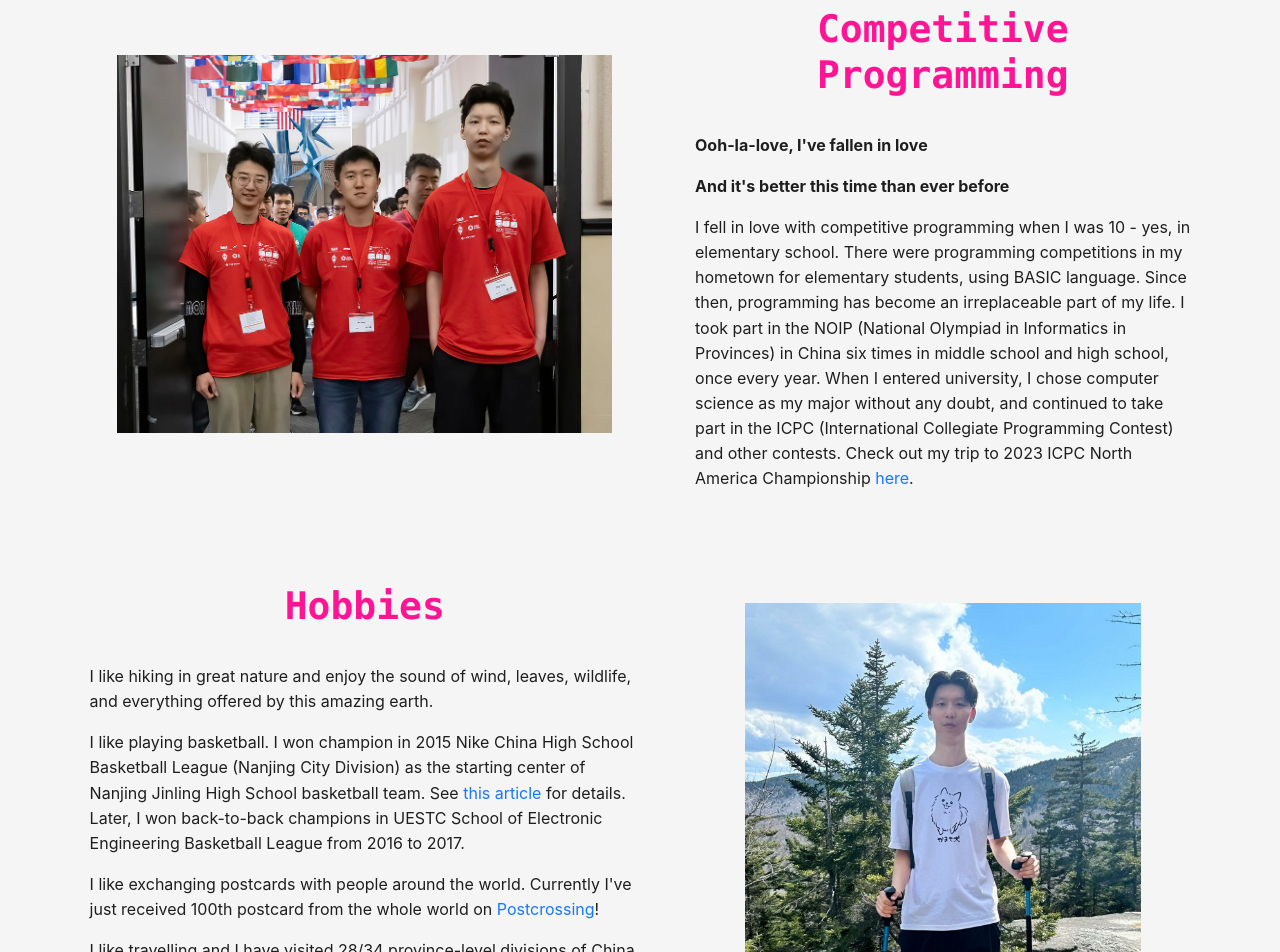
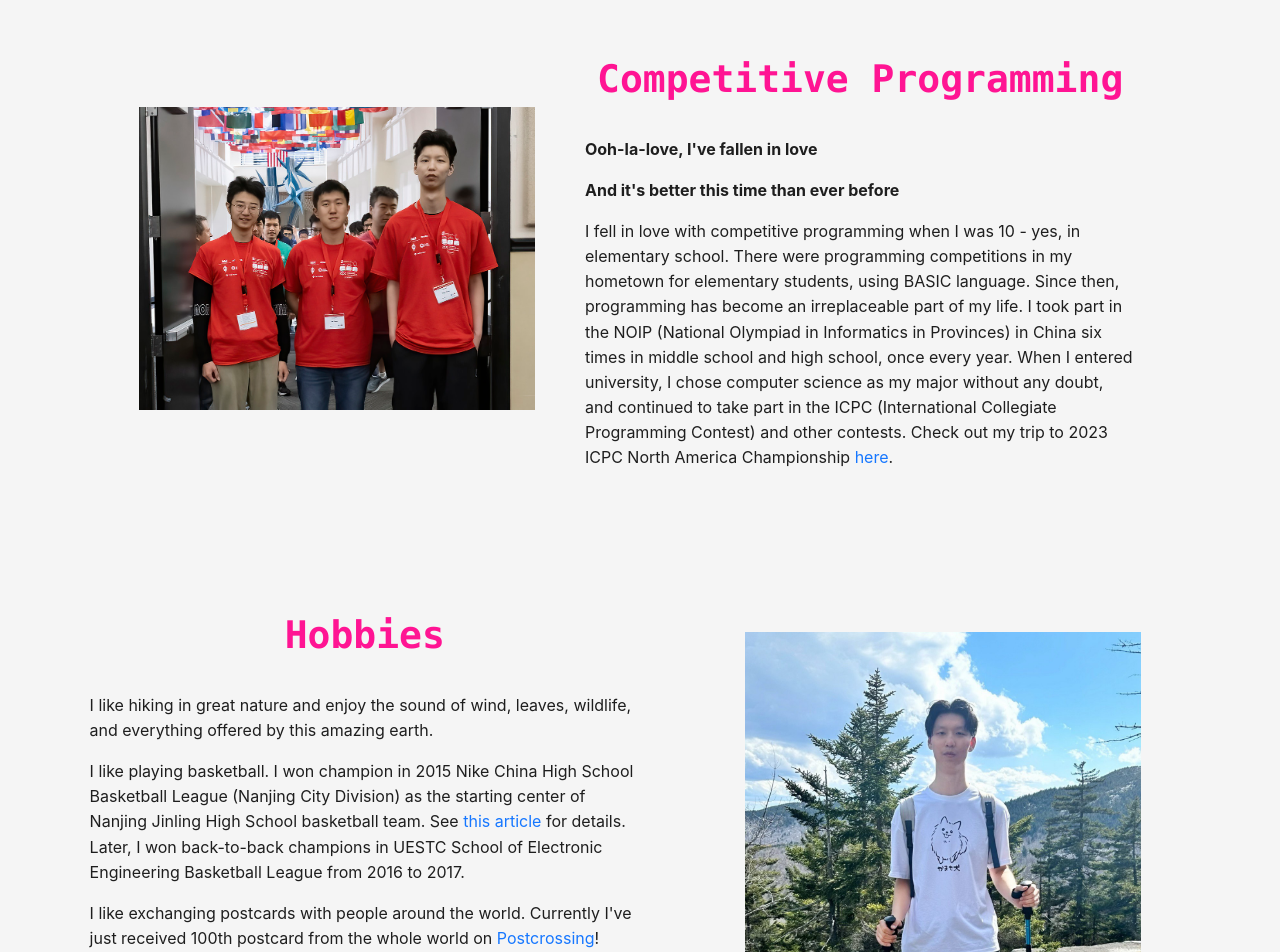
Before and after one commit to ZhangYW18/portfolio, a React (Create React App) app: page /about in a window 1280 px wide. Shown: the part 580-1532 px from the top of the page. Built offline with nearby package versions, Linux system fonts and the light colour scheme.

Commit message:
Use media query for about me page

```diff
--- a/package.json
+++ b/package.json
@@ -12,6 +12,7 @@
     "react": "^18.3.1",
     "react-code-blocks": "^0.1.6",
     "react-dom": "^18.3.1",
+    "react-responsive": "^10.0.0",
     "react-router-dom": "^6.23.0",
     "react-scripts": "5.0.1",
     "web-vitals": "^2.1.4"
--- a/src/About/About.jsx
+++ b/src/About/About.jsx
@@ -1,140 +1,82 @@
 import React from 'react';
-import {Carousel, Flex, Image, Typography} from "antd";
+import {Carousel, Flex} from "antd";
 
 import '../Blog/blog.css'
-
-const { Title } = Typography;
-
-const titleStyle = {
-  color: "deeppink",
-  display: 'inline-block',
-  position: 'relative',
-  fontFamily: 'Monaco',
-  fontWeight: 'bold',
-}
+import AboutSection from "./AboutSection/AboutSection";
+import {useMediaQuery} from "react-responsive";
 
 function About(props) {
+  const isTablet = useMediaQuery({ query: '(max-width: 1200px)' });
+
   return (
     <Flex vertical style={{
       gap: '50px',
-      padding: "0 7%",
+      paddingTop: isTablet ? "50px" : 0,
+      paddingBottom: isTablet ? "50px" : 0,
+      paddingLeft: "7%",
+      paddingRight: "7%",
     }}>
       {/*section 1: about me*/}
-      <Flex style={{
-        paddingTop: "50px"
-      }}>
-        <Flex justify={'center'} align={'center'} vertical style={{
-          width: '55%',
-          textAlign: "left",
-          paddingRight: '5%',
-        }}>
-          <Flex style={{
-            textAlign: 'center',
-          }}>
-            <Title level={1} style={titleStyle }>About Me</Title>
-          </Flex>
-          <Typography>
-            <p>
+      <AboutSection
+        title={"About Me"}
+        paragraphs={
+          [
+            <div>
               Hi there! I'm Yiwei. I'm a software engineer from China.
-            </p>
-            <p>
+            </div>,
+            <div>
               I previously worked as an SDE intern at DoorDash, VMware and ByteDance, and my project won Most Innovative Project as Rank 1 overall in VMware Intern Poster Session. I am an active member of the open-source community and have contributed to popular repositories. I have a solid background in terms of algorithms and data structures and have won several awards in programming contests like <a href={"https://icpc.global/"}>ACM-ICPC</a>. I am passionate to learn about new technologies and share what I learned, and currently running a personal <a href={"http://blog.csdn.net/sinat_35406909"}>tech blog</a> which achieved more than 250,000 clicks.
-            </p>
-          </Typography>
-        </Flex>
-
-        <Flex style={{ width: '45%' }} align={'center'}>
-          <Image src={process.env.PUBLIC_URL + "/images/about/me1.jpeg"} alt="me" style={{ width: '80%', maxHeight: '600px' }}/>
-        </Flex>
-      </Flex>
+            </div>,
+          ]
+        }
+        picUrl={"/images/about/me1.jpeg"}
+      />
 
       {/*section 2: competitive programming*/}
+      <AboutSection
+        title={"Competitive Programming"}
+        paragraphs={
+          [
+            <div>
+              <b> {String.raw`Ooh-la-love, I've fallen in love`} </b>
+            </div>,
+            <div>
+              <b> {String.raw`And it's better this time than ever before`} </b>
+            </div>,
+            <div>
+              I fell in love with competitive programming when I was 10 - yes, in elementary school. There were programming competitions in my hometown for elementary students, using BASIC language. Since then, programming has become an irreplaceable part of my life. I took part in the NOIP (National Olympiad in Informatics in Provinces) in China six times in middle school and high school, once every year. When I entered university, I chose computer science as my major without any doubt, and continued to take part in the ICPC (International Collegiate Programming Contest) and other contests. Check out my trip to 2023 ICPC North America Championship <a href={"https://blog.cs.brown.edu/2023/08/07/whats-your-most-brilliant-moment-my-icpc-nac-trip/"}>here</a>.
+            </div>
+          ]
+        }
+        picUrl={"/images/about/icpc2.jpg"}
+        reverse
+      />
 
-      <Flex>
-        <Flex justify={'center'} align={'center'} style={{
-          width: '50%',
-        }}>
-            <div>
-              <Image src={process.env.PUBLIC_URL + "/images/about/icpc2.jpg"} alt="me" style={{ width: '90%', maxHeight: '500px' }}/>
-            </div>
-          {/*<Carousel autoplay style={{*/}
-          {/*  width: '80%',*/}
-          {/*  maxWidth: '600px',*/}
-          {/*}}>*/}
-          {/*  <div>*/}
-          {/*    <Image src={process.env.PUBLIC_URL + "/images/about/icpc2.jpg"} alt="me" style={{  }}/>*/}
-          {/*  </div>*/}
-          {/*  <div>*/}
-          {/*    <Image src={process.env.PUBLIC_URL + "/images/about/icpc3.jpg"} alt="me" style={{ }}/>*/}
-          {/*  </div>*/}
-          {/*  <div>*/}
-          {/*    <Image src={process.env.PUBLIC_URL + "/images/about/icpc.jpeg"} alt="me" style={{ }}/>*/}
-          {/*  </div>*/}
-          {/*</Carousel>*/}
-        </Flex>
-
-        <Flex justify={'center'} align={'center'} vertical style={{
-          width: '50%',
-          textAlign: "left",
-          paddingLeft: '5%',
-        }}>
-          <Flex style={{
-            textAlign: 'center',
-          }}>
-            <Title level={1} style={titleStyle}>Competitive Programming</Title>
-          </Flex>
-          <Typography>
-            <p>
-              <b> {String.raw`Ooh-la-love, I've fallen in love`} </b>
-            </p>
-            <p>
-              <b> {String.raw`And it's better this time than ever before`} </b>
-            </p>
-            <p>
-              I fell in love with competitive programming when I was 10 - yes, in elementary school. There were programming competitions in my hometown for elementary students, using BASIC language. Since then, programming has become an irreplaceable part of my life. I took part in the NOIP (National Olympiad in Informatics in Provinces) in China six times in middle school and high school, once every year. When I entered university, I chose computer science as my major without any doubt, and continued to take part in the ICPC (International Collegiate Programming Contest) and other contests. Check out my trip to 2023 ICPC North America Championship <a href={"https://blog.cs.brown.edu/2023/08/07/whats-your-most-brilliant-moment-my-icpc-nac-trip/"}>here</a>.
-            </p>
-          </Typography>
-        </Flex>
-
-      </Flex>
 
       {/*section 3: hobbies*/}
-      <Flex>
-        <Flex justify={'center'} align={'center'} vertical style={{
-          width: '55%',
-          textAlign: "left",
-          paddingRight: '5%',
-        }}>
-          <Flex style={{
-            textAlign: 'center',
-          }}>
-            <Title level={1} style={titleStyle }>Hobbies</Title>
-          </Flex>
-          <Typography>
-            <p>
+      <AboutSection
+        title={"Hobbies"}
+        paragraphs={
+          [
+            <div>
               I like hiking in great nature and enjoy the sound of wind, leaves, wildlife, and everything offered by this amazing earth.
-            </p>
-            <p>
+            </div>,
+            <div>
               I like playing basketball. I won champion in 2015 Nike China High School Basketball League (Nanjing City Division) as the starting center of Nanjing Jinling High School basketball team. See <a href={"http://www.jlhs.net/DisplayInfo.jsp?pageID=10381&menuID=156"}>this article</a> for details. Later, I won back-to-back champions in UESTC School of Electronic Engineering Basketball League from 2016 to 2017.
-            </p>
-            <p>
+            </div>,
+            <div>
               I like exchanging postcards with people around the world. Currently I've just received 100th postcard from the whole world on <a href={"https://www.postcrossing.com/"}>Postcrossing</a>!
-            </p>
-            <p>
+            </div>,
+            <div>
               I like travelling and I have visited 28/34 province-level divisions of China.
-            </p>
-            <p>
+            </div>,
+            <div>
               I like listening to music, especially indie rock, shoegaze, dream pop. Check out my favorite artists and albums <a href={"https://www.last.fm/user/fairytale13"}>here</a>.
-            </p>
-          </Typography>
-        </Flex>
-
-        <Flex style={{ width: '45%' }} align={'center'}>
-          <Image src={process.env.PUBLIC_URL + "/images/about/me2.jpeg"} alt="me" style={{ width: '80%', maxHeight: '600px' }}/>
-        </Flex>
-
-      </Flex>
-
+            </div>
+          ]
+        }
+        picUrl={"/images/about/me2.jpeg"}
+      />
 
     </Flex>
   )
--- /dev/null
+++ b/src/About/AboutSection/AboutSection.jsx
@@ -0,0 +1,56 @@
+import React from 'react';
+import {Carousel, Flex, Image, Typography} from "antd";
+import { useMediaQuery } from 'react-responsive';
+
+const { Title } = Typography;
+
+const titleStyle = {
+  color: "deeppink",
+  display: 'inline-block',
+  position: 'relative',
+  fontFamily: 'Monaco',
+  fontWeight: 'bold',
+}
+
+function AboutSection(props) {
+  const isTablet = useMediaQuery({ query: '(max-width: 1200px)' });
+  const isMobile = useMediaQuery({ query: '(max-width: 768px)' });
+
+  const {title, paragraphs, picUrl, reverse} = props
+
+  return (
+    <div>
+      <Flex style={{
+        paddingTop: isTablet ? 0 : "50px",
+        flexDirection: isTablet ? 'column' : (reverse ? 'row-reverse' : 'row')
+      }}>
+        <Flex justify={'center'} align={'center'} vertical style={{
+          width: isTablet ? '100%' : '55%',
+          textAlign: "center",
+          paddingRight: isTablet ? 0 : '5%',
+        }}>
+          <Flex style={{
+            textAlign: 'center',
+          }}>
+            <Title level={1} style={titleStyle}>{title}</Title>
+          </Flex>
+          <Typography>
+            {paragraphs.map( paragraph =>
+              <p>
+                {paragraph}
+              </p>
+            )}
+          </Typography>
+        </Flex>
+
+        <Flex style={{
+          width: isTablet ? '100%' : '45%'
+        }} align={'center'} justify={'center'}>
+          <Image src={process.env.PUBLIC_URL + picUrl} alt="me" style={{ width: isTablet ? '100%' :'80%', maxHeight: '600px' }}/>
+        </Flex>
+      </Flex>
+    </div>
+  )
+}
+
+export default AboutSection;
```
Also changed, not shown: 1 other file (tests, documents, lock files or other folders).
